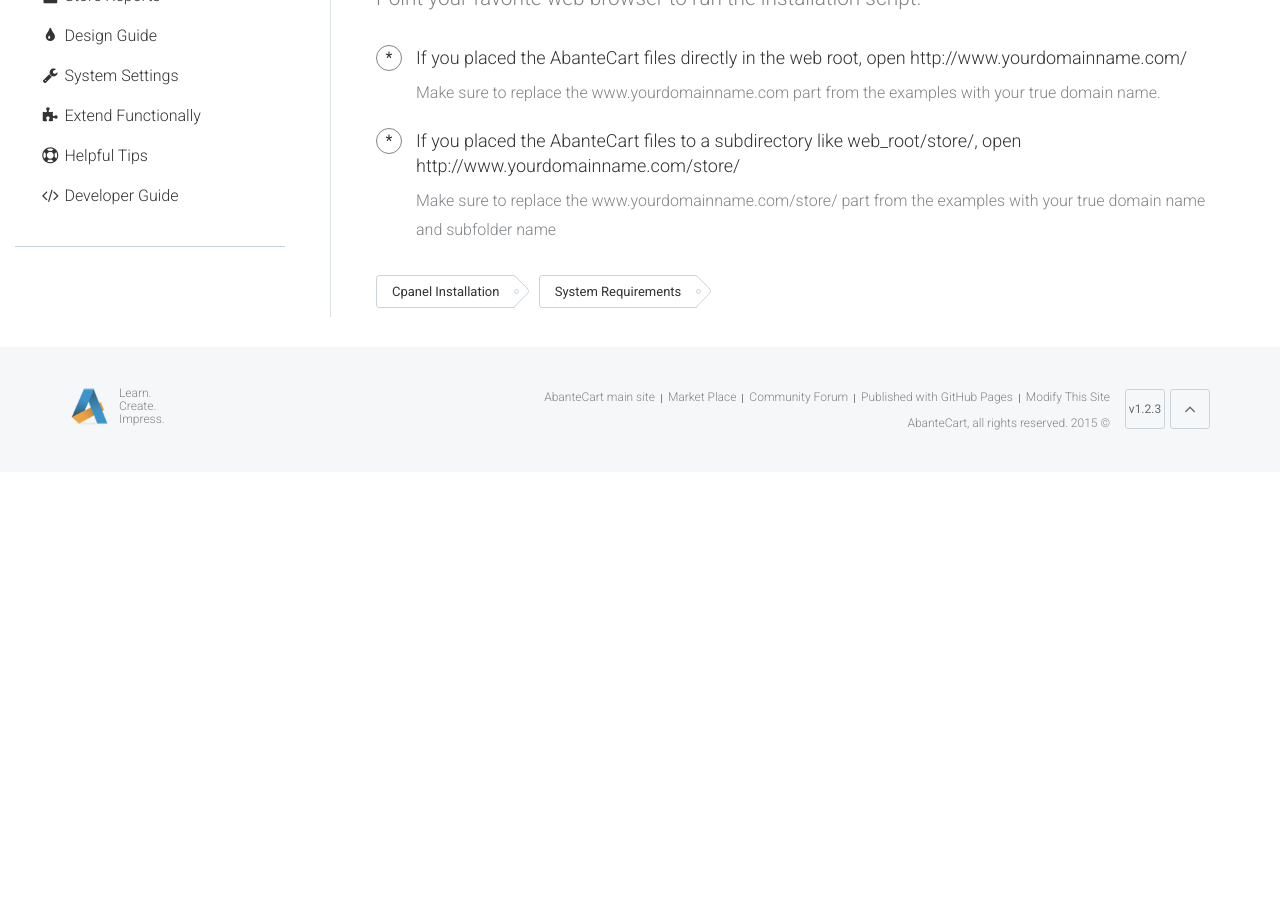
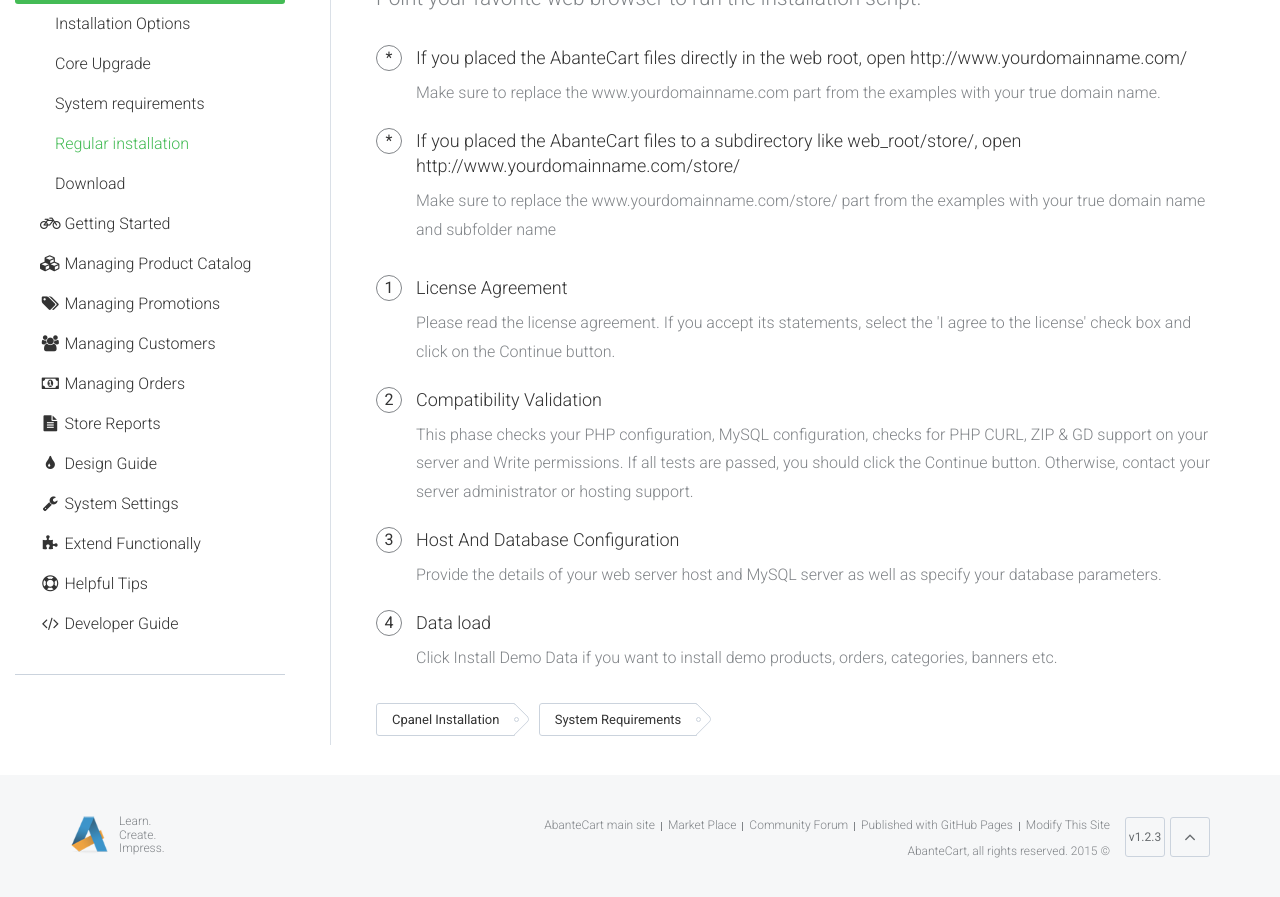
Before and after one commit to abantecart/abantecart.github.io, a Jekyll site: the page built from pages/install/regular_installation.html, in a window 1280 px wide and 900 px high, scrolled down 3678 px. Shown: the top 897 px of the window. Built offline with Jekyll 4.4.1, drawn with Linux system fonts in a browser that asks for light colours; before the commit the page ends 4150 px from its top, so only the background shows below that.

Commit message:
Update regular_installation.html

```diff
--- a/pages/install/regular_installation.html
+++ b/pages/install/regular_installation.html
@@ -257,3 +257,31 @@
 							</li>
 						</ul>
 						<!-- End of Steps -->
+
+
+
+						<!-- Steps -->
+						<ul class="steps">
+							<li class="step">
+								<span class="step-number">1</span>
+								<h4 class="step-title"> License Agreement</h4>
+								<div class="step-content"> Please read the license agreement. If you accept its statements, select the 'I agree to the license' check box and click on the Continue button. </div>
+							</li>
+							<li class="step">
+								<span class="step-number">2</span>
+								<h4 class="step-title">	Compatibility Validation</h4>
+								<div class="step-content"> This phase checks your PHP configuration, MySQL configuration, checks for PHP CURL, ZIP & GD support on your server and Write permissions.
+								If all tests are passed, you should click the Continue button. Otherwise, contact your server administrator or hosting support.</div>
+							</li>
+							<li class="step">
+								<span class="step-number">3</span>
+								<h4 class="step-title">	Host And Database Configuration</h4>
+								<div class="step-content"> Provide the details of your web server host and MySQL server as well as specify your database parameters.</div>
+							</li>
+							<li class="step">
+								<span class="step-number">4</span>
+								<h4 class="step-title">	Data load</h4>
+								<div class="step-content"> Click Install Demo Data if you want to install demo products, orders, categories, banners etc.</div>
+							</li>
+						</ul>
+						<!-- End of Steps -->
```
